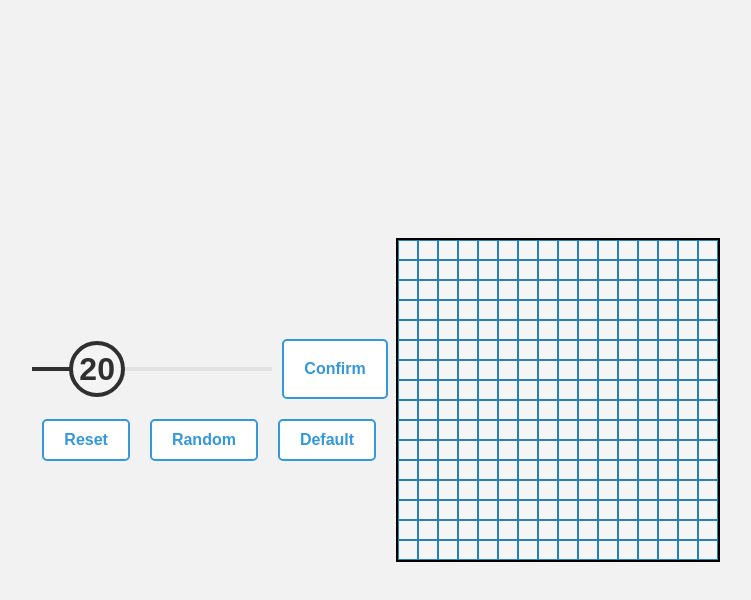
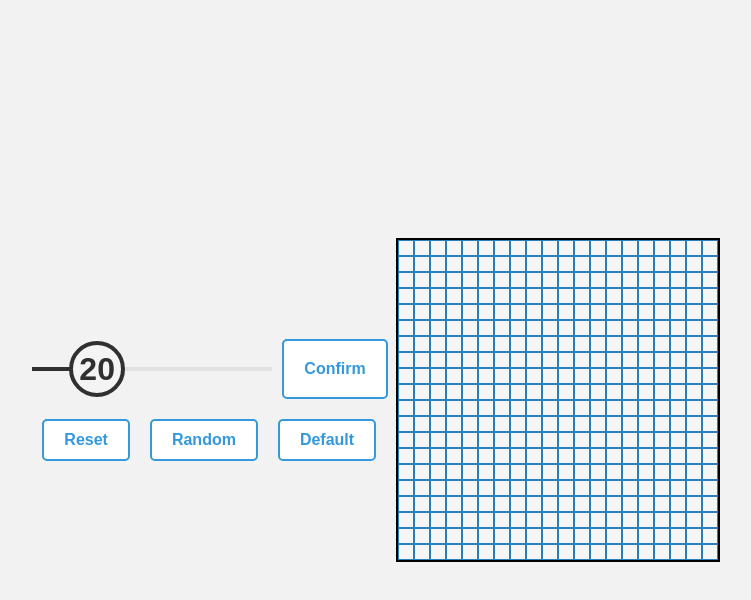
Before and after one commit to VivekNeer/Etch-A-Sketch, a plain HTML site: page index.html in a window 1280 px wide. Both pictures are taken after a click on the button "Confirm". Shown: the whole page, without its empty margins (265-1016 px from the left). Drawn offline with Linux system fonts and the light colour scheme.

Commit message:
Add Functionality to Scroll/Confirm Btn

```diff
--- a/script.js
+++ b/script.js
@@ -87,3 +87,34 @@ function showSliderValue() {
 showSliderValue();
 window.addEventListener("resize",showSliderValue);
 slider_input.addEventListener('input', showSliderValue, false);
+
+
+// Function to handle the confirm button click event
+function confirmSliderValue() {
+    const sliderValue = parseInt(document.getElementById('slider_input').value);
+    const gridSize = Math.floor((sliderValue / 100) * 100); // Convert slider value to grid size
+
+    // Update the container to fit the new grid size
+    const container = document.querySelector('.container');
+    container.innerHTML = ''; // Clear existing content
+
+    for (let i = 0; i < gridSize; i++) {
+        const row = document.createElement('div');
+        row.classList.add('flex-row');
+        container.appendChild(row);
+
+        for (let j = 0; j < gridSize; j++) {
+            const box = document.createElement('div');
+            box.classList.add('box');
+            row.appendChild(box);
+
+            // Add click event listener to each box using the new function
+            box.addEventListener('click', function () {
+                handleBoxClick(box, useRandomColor);
+            });
+        }
+    }
+
+    // Set the flag to false to use the default behavior
+    useRandomColor = false;
+}
--- a/style.css
+++ b/style.css
@@ -23,13 +23,16 @@ body {
     overflow: hidden;
 }
 
-
 .flex-row {
     display: flex;
     gap: 0;
 }
 
 @media (max-width: 768px) {
+    body {
+        flex-direction: column;
+    }
+
     .container {
         width: 80vw;
         height: 80vw;
@@ -44,6 +47,15 @@ body {
         margin-top: 10vh;
     }
 }
+
+
+
+
+.flex-row {
+    display: flex;
+    gap: 0;
+}
+
 
 .box {
     flex: 1;
```
Also changed, not shown: index.html (+3 -2 lines).
